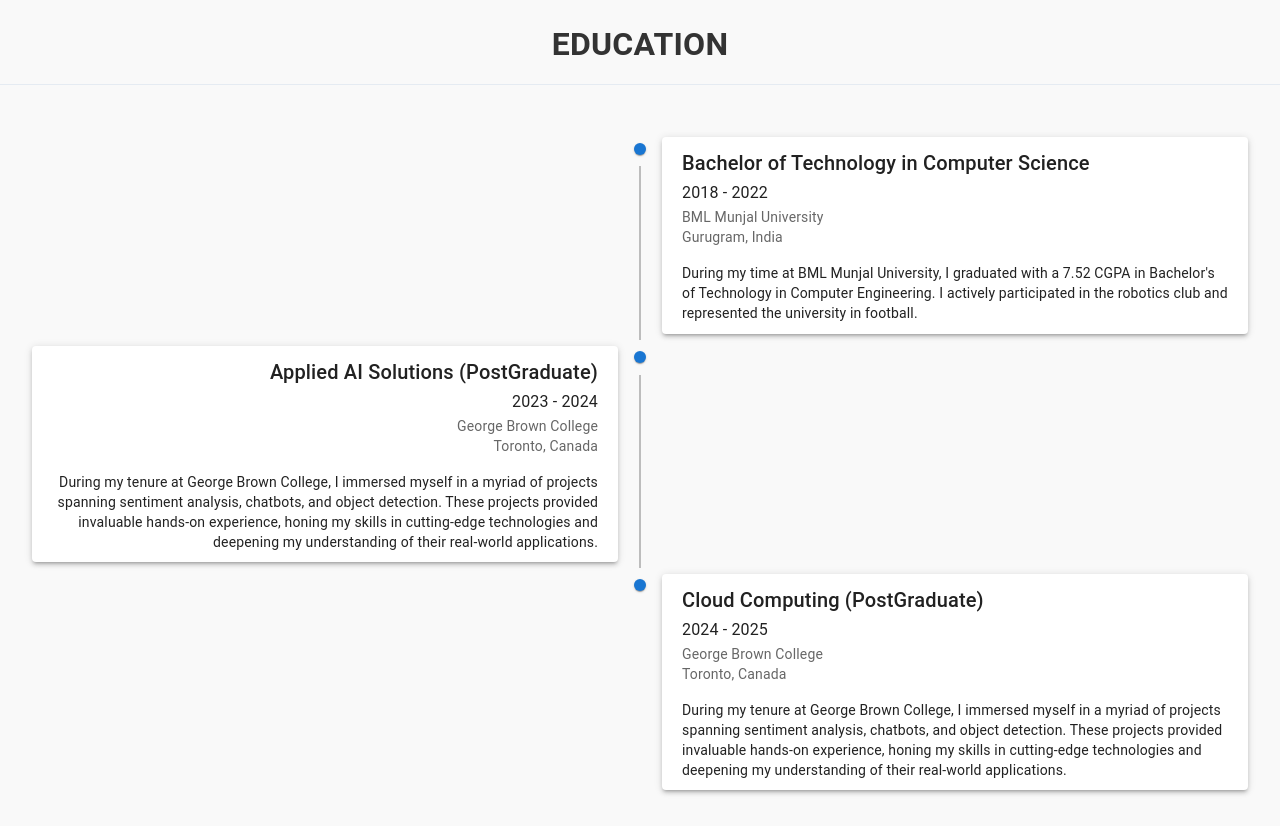
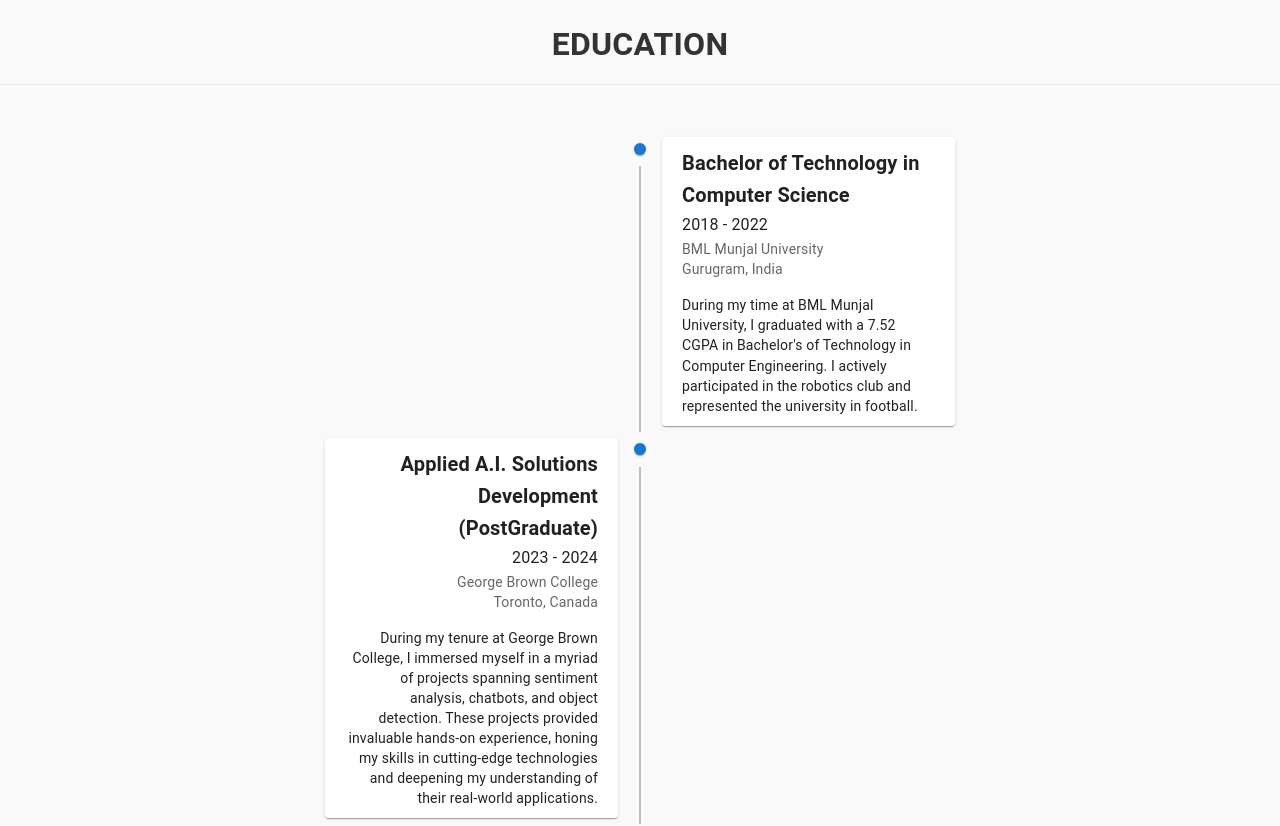
Before and after one commit to BibekKoirala/myportfolio, a React (Create React App) app: page / in a window 1280 px wide. Shown: the part 2840-3666 px from the top of the page. Built offline with nearby package versions, Linux system fonts and the light colour scheme.

Commit message:
Education field updated

```diff
--- a/src/components/Education/Education.js
+++ b/src/components/Education/Education.js
@@ -8,30 +8,8 @@ import TimelineDot from '@mui/lab/TimelineDot';
 import Typography from '@mui/material/Typography';
 import Paper from '@mui/material/Paper';
 import Box from '@mui/material/Box';
+import INFO from '../../common/userInfo';
 
-const educationData = [
-    {
-        period: "2018 - 2022",
-        degree: "Bachelor of Technology in Computer Science",
-        institution: "BML Munjal University",
-        location: "Gurugram, India",
-        description: "During my time at BML Munjal University, I graduated with a 7.52 CGPA in Bachelor's of Technology in Computer Engineering. I actively participated in the robotics club and represented the university in football."
-    },
-    {
-        period: "2023 - 2024",
-        degree: "Applied AI Solutions (PostGraduate)",
-        institution: "George Brown College",
-        location: "Toronto, Canada",
-        description: "During my tenure at George Brown College, I immersed myself in a myriad of projects spanning sentiment analysis, chatbots, and object detection. These projects provided invaluable hands-on experience, honing my skills in cutting-edge technologies and deepening my understanding of their real-world applications."
-    },
-    {
-        period: "2024 - 2025",
-        degree: "Cloud Computing (PostGraduate)",
-        institution: "George Brown College",
-        location: "Toronto, Canada",
-        description: "During my tenure at George Brown College, I immersed myself in a myriad of projects spanning sentiment analysis, chatbots, and object detection. These projects provided invaluable hands-on experience, honing my skills in cutting-edge technologies and deepening my understanding of their real-world applications."
-    }
-];
 
 export default function AlternateTimeline() {
     return (
@@ -42,15 +20,15 @@ export default function AlternateTimeline() {
                 </Typography>
             </div>
             <Timeline position="alternate">
-                {educationData.map((item, index) => (
+                {INFO.education.map((item, index) => (
                     <TimelineItem key={index}>
                         <TimelineSeparator>
                             <TimelineDot color="primary" />
-                            {index < educationData.length - 1 && <TimelineConnector />}
+                            {index < INFO.education.length - 1 && <TimelineConnector />}
                         </TimelineSeparator>
-                        <TimelineContent>
-                            <Paper elevation={3} style={{ padding: '10px 20px' }}>
-                                <Typography variant="h6" component="h3">
+                        <TimelineContent sx={index%2==0?{}:{display: 'flex', flexDirection: 'row-reverse'}}>
+                            <Paper elevation={1} style={{ padding: '10px 20px', width: '50%'}}>
+                                <Typography variant="h6" fontWeight={'bold'} component="h3">
                                 {item.degree}
                                 </Typography>
                                 <Typography variant="subtitle1" component="h4">
```
